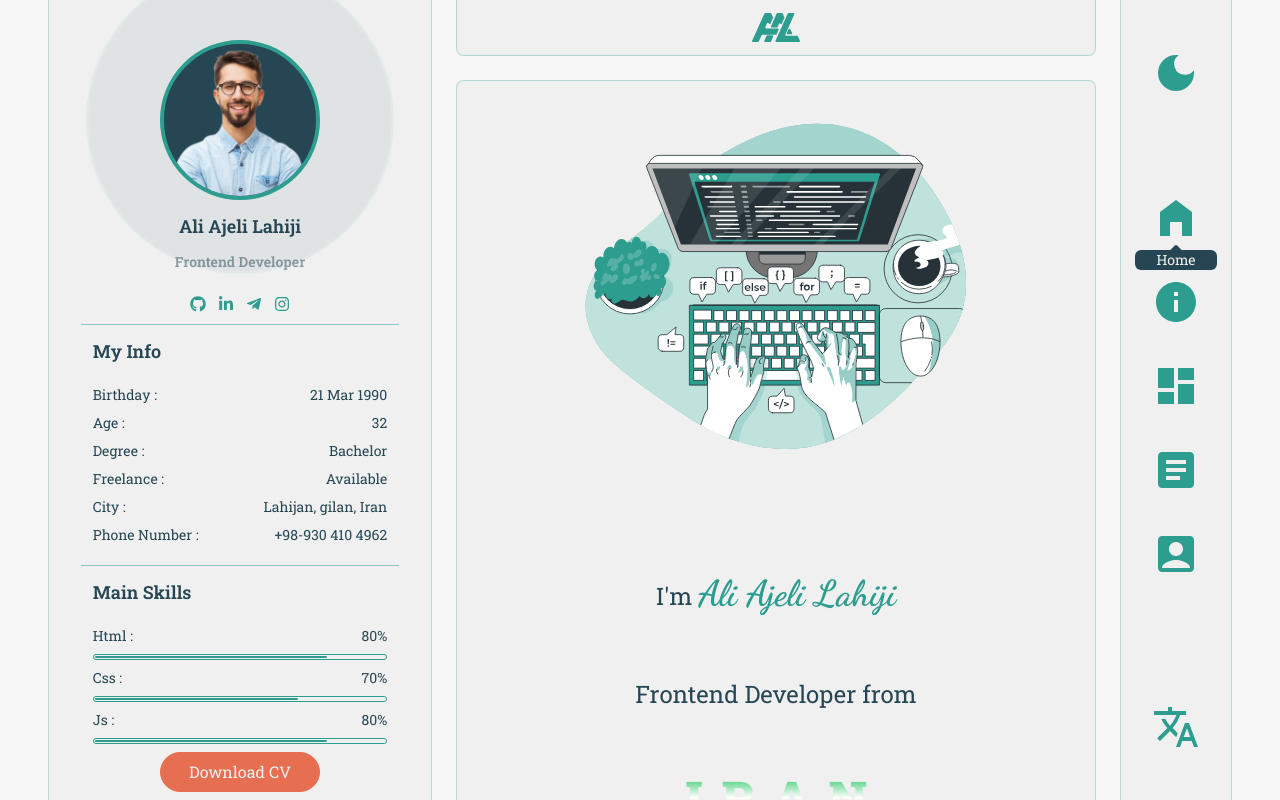
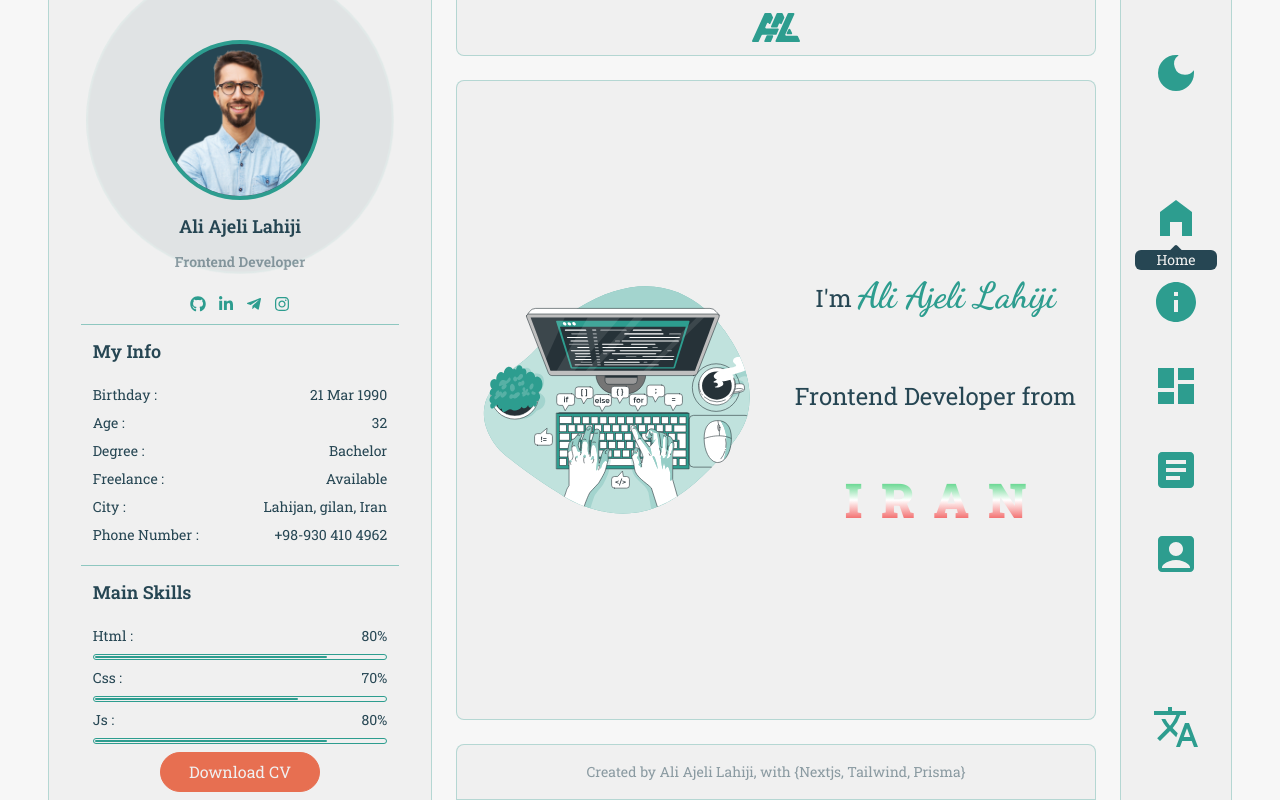
Before and after one commit to aliajeli/my-portfolio, a Next.js app: page / in a window 1280 px wide. Built offline with nearby package versions, Linux system fonts and the light colour scheme; a web font is replaced by a local one.

Commit message:
Fix Home page for desktop

```diff
--- a/app/page.tsx
+++ b/app/page.tsx
@@ -5,10 +5,8 @@ const dancingScript = Dancing_Script({ subsets: ["latin"] });
 
 const Home = () => {
   return (
-    <main className="bg-light dark:bg-dark border-0 xl:border border-accent/30 xl:rounded-lg grid grid-rows-[50%_50%]">
-      <section className="">
-        <Coding className="fill-accent h-full max-w-[90%] mx-auto" />
-      </section>
+    <main className="bg-light dark:bg-dark border-0 xl:border border-accent/30 xl:rounded-lg grid grid-rows-[50%_50%] xl:grid-rows-1 xl:grid-cols-[50%_50%]">
+      <Coding className="fill-accent h-full max-w-[90%] mx-auto" />
       <section className="text-2xl flex flex-col flex-wrap place-content-center gap-16">
         <h2 className="text-center">
           I'm{" "}
```
